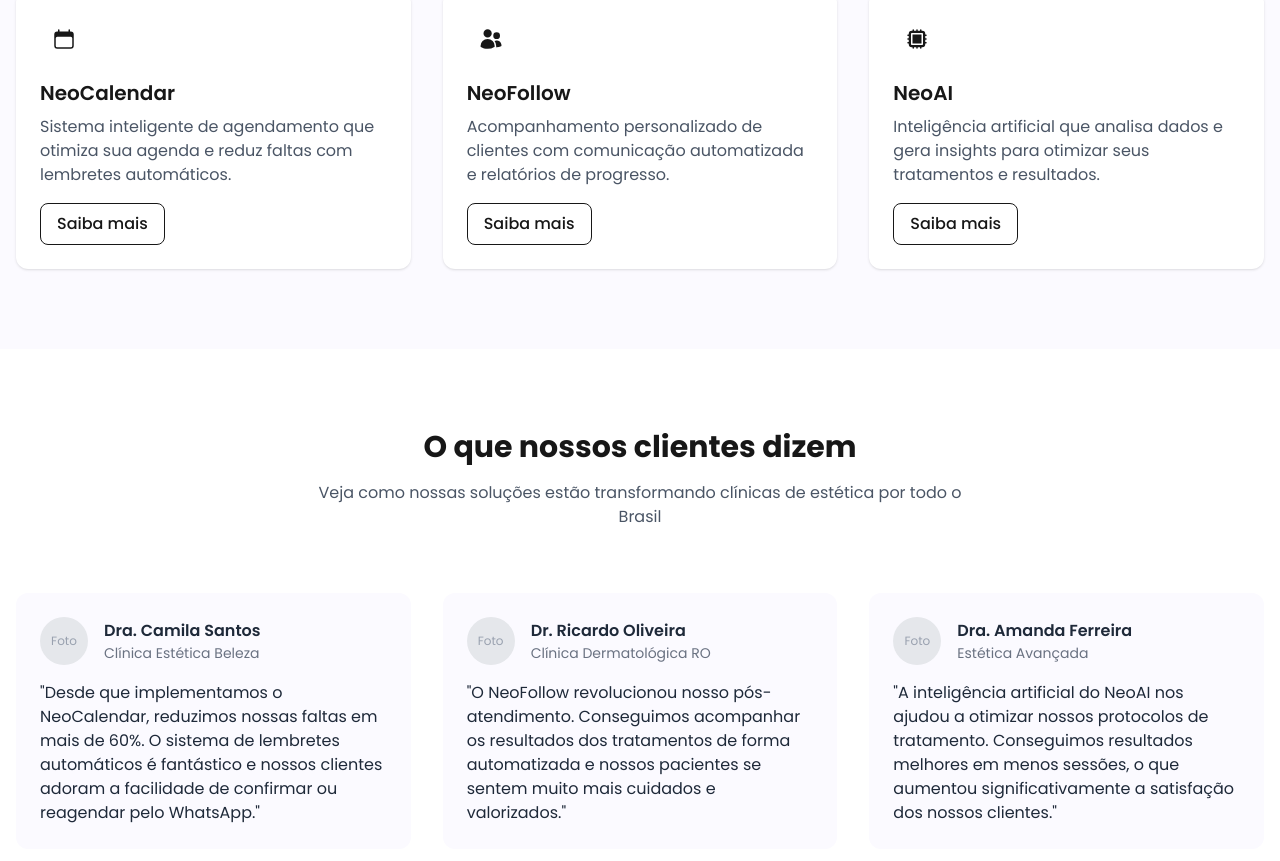
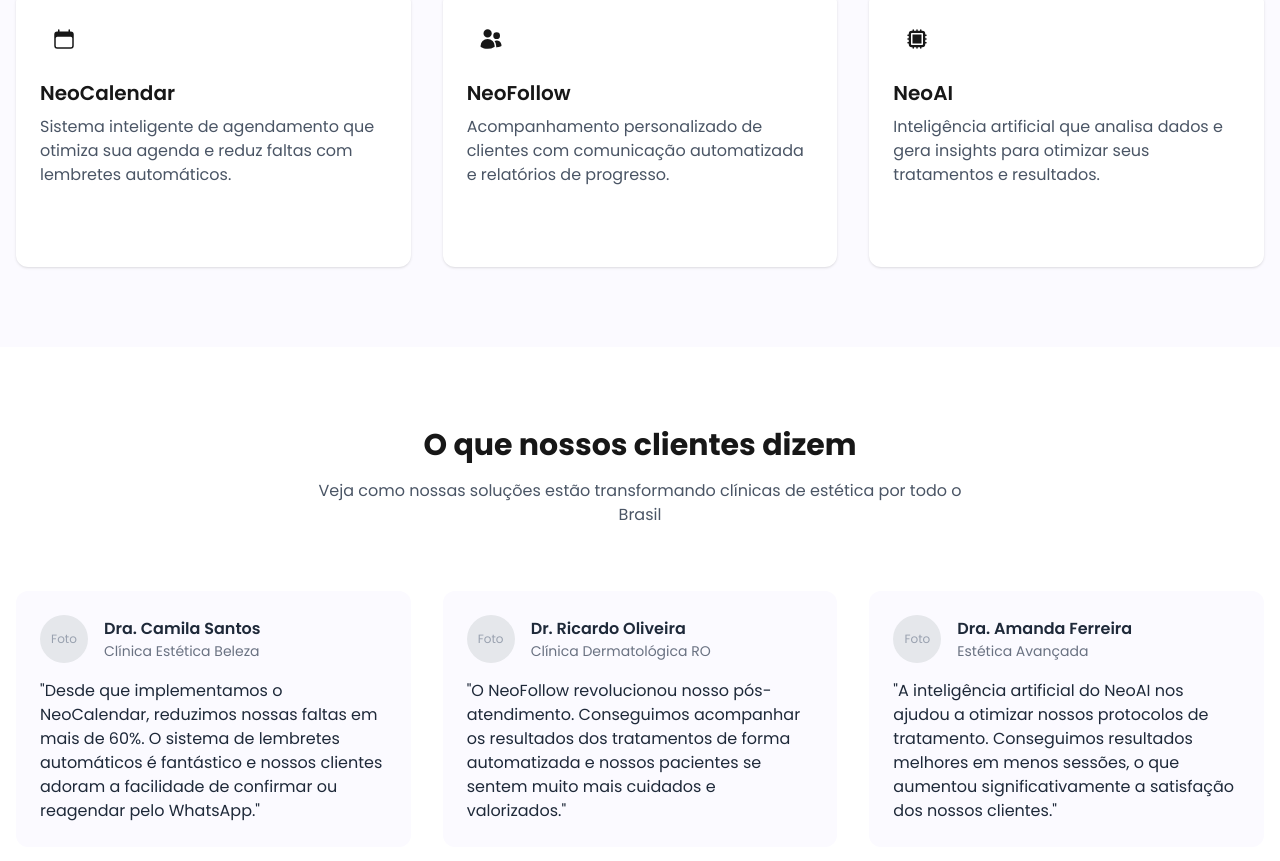
Before and after one commit to NeoSale/neosale-site, a Next.js app: page / in a window 1280 px wide. Shown: the part 963-1824 px from the top of the page. Built offline with nearby package versions, Linux system fonts and the light colour scheme.

Commit message:
feat(ui): aprimorar elementos visuais do site

```diff
--- a/src/app/page.tsx
+++ b/src/app/page.tsx
@@ -66,7 +66,7 @@
             <p className="text-gray-600 mb-4">
               Sistema inteligente de agendamento que otimiza sua agenda e reduz faltas com lembretes automáticos.
             </p>
-            <Button href="/produtos#neocalendar" variant="outline">Saiba mais</Button>
+            <Button href="/produtos#neocalendar"  variant="primary">Saiba mais</Button>
           </div>
 
           {/* NeoFollow */}
@@ -80,7 +80,7 @@
             <p className="text-gray-600 mb-4">
               Acompanhamento personalizado de clientes com comunicação automatizada e relatórios de progresso.
             </p>
-            <Button href="/produtos#neofollow" variant="outline">Saiba mais</Button>
+            <Button href="/produtos#neofollow" variant="primary">Saiba mais</Button>
           </div>
 
           {/* NeoAI */}
@@ -95,7 +95,7 @@
             <p className="text-gray-600 mb-4">
               Inteligência artificial que analisa dados e gera insights para otimizar seus tratamentos e resultados.
             </p>
-            <Button href="/produtos#neoai" variant="outline">Saiba mais</Button>
+            <Button href="/produtos#neoai" variant="primary">Saiba mais</Button>
           </div>
         </div>
       </Section>
--- a/src/app/produtos/page.tsx
+++ b/src/app/produtos/page.tsx
@@ -60,7 +60,7 @@
 
             <div className="flex flex-col sm:flex-row gap-4">
               <WhatsAppButton text="Agendar demonstração" />
-              <Button href="/planos" variant="outline">Ver planos</Button>
+              <Button href="/planos" variant="primary">Ver planos</Button>
             </div>
           </div>
           <div className="bg-white p-6 rounded-xl shadow-lg">
@@ -123,7 +123,7 @@
 
             <div className="flex flex-col sm:flex-row gap-4">
               <WhatsAppButton text="Agendar demonstração" />
-              <Button href="/planos" variant="outline">Ver planos</Button>
+              <Button href="/planos" variant="primary">Ver planos</Button>
             </div>
           </div>
         </div>
@@ -172,7 +172,7 @@
 
             <div className="flex flex-col sm:flex-row gap-4">
               <WhatsAppButton text="Agendar demonstração" />
-              <Button href="/planos" variant="outline">Ver planos</Button>
+              <Button href="/planos" variant="primary">Ver planos</Button>
             </div>
           </div>
           <div className="bg-white p-6 rounded-xl shadow-lg">
@@ -194,7 +194,7 @@
           </p>
           <div className="flex flex-col sm:flex-row gap-4 justify-center">
             <WhatsAppButton text="Falar com um consultor" large className="sm:px-8" />
-            <Button href="/planos" variant="outline" size="lg" className="bg-white text-primary hover:bg-white/90">
+            <Button href="/planos" variant="primary" size="lg">
               Conhecer planos
             </Button>
           </div>
```
